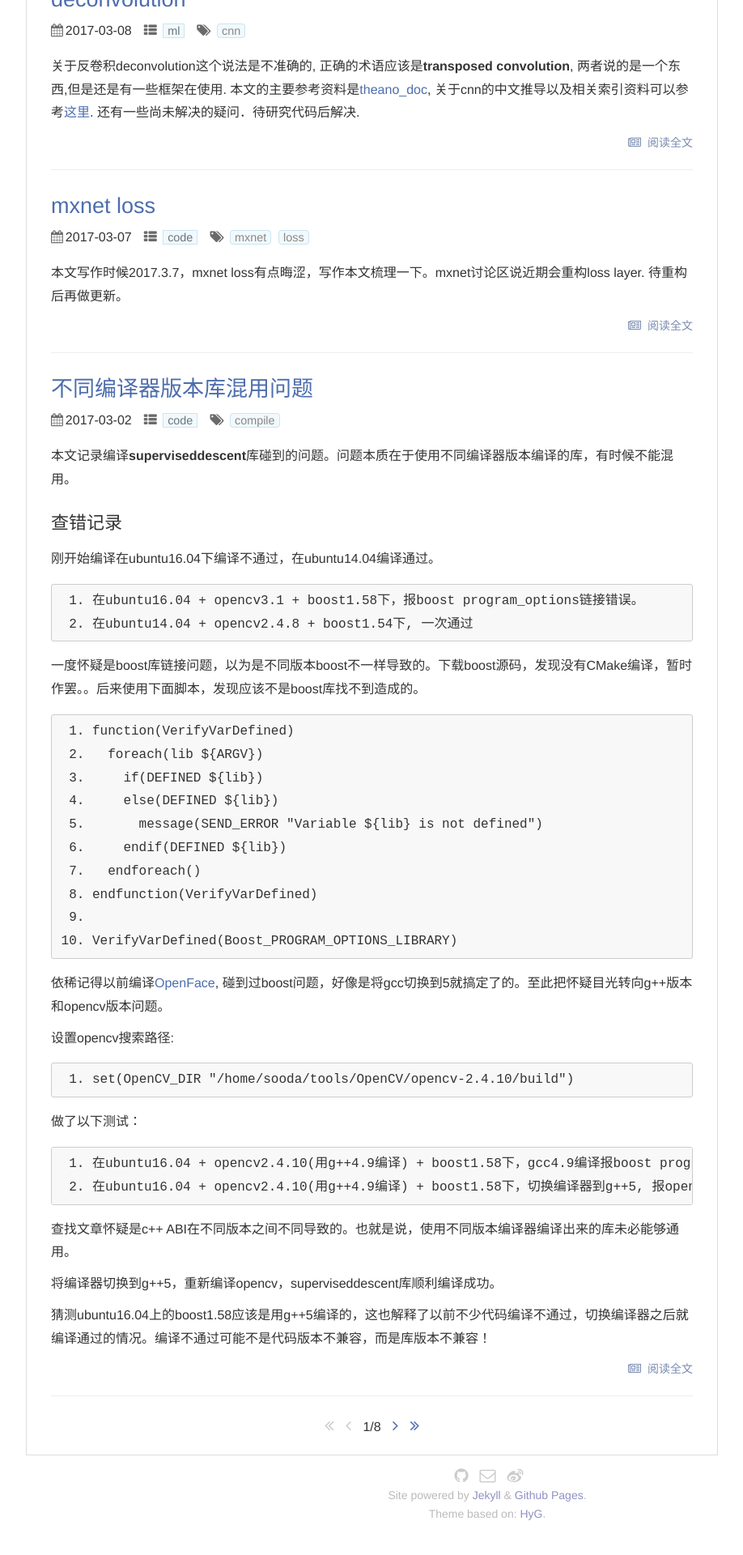
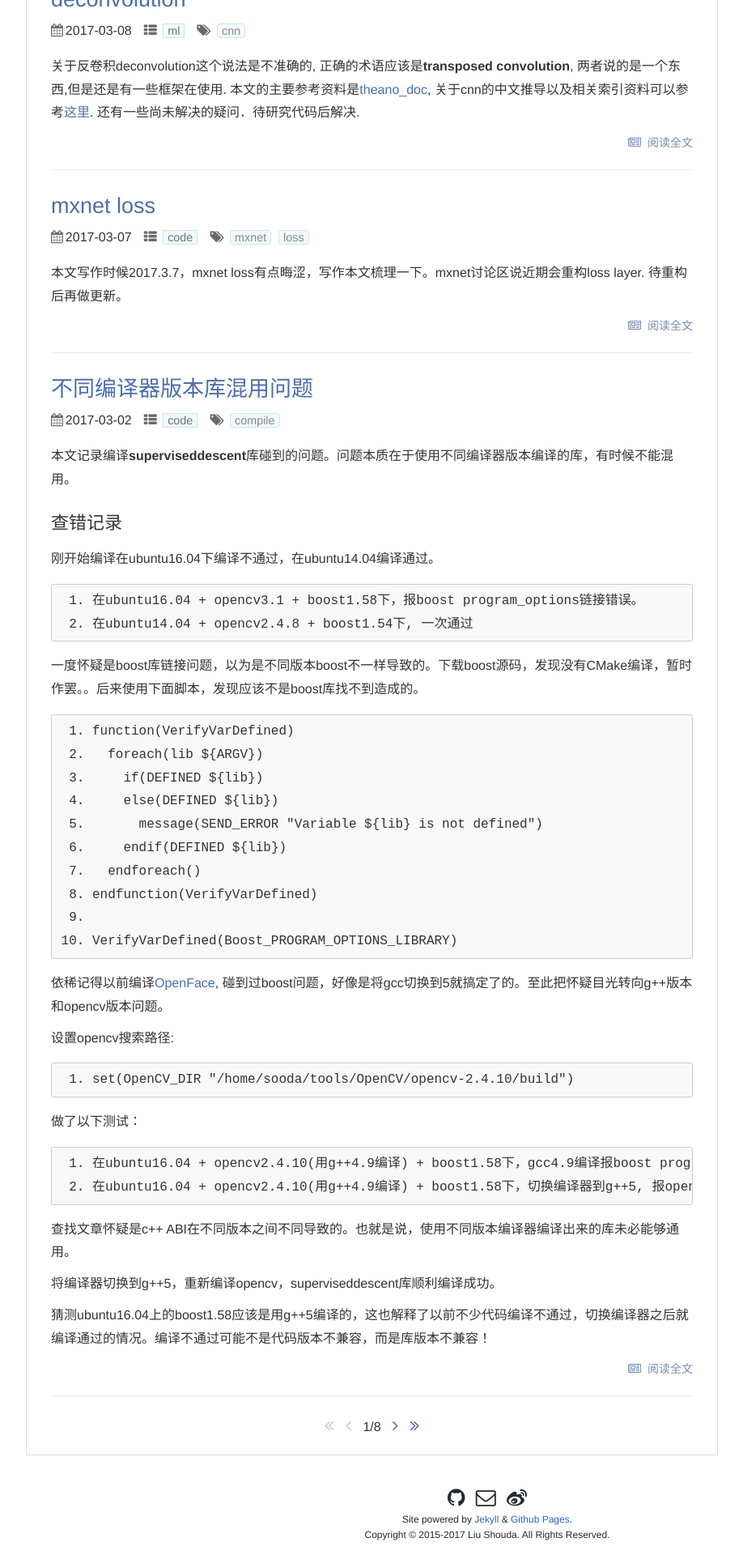
Before and after one commit to vsooda/vsooda.github.io, a Jekyll site: the page built from index.html, in a window 1280 px wide. Shown: the part 2396-4316 px from the top of the page at 81% size, without its empty margins (38-956 px from the left). Built offline with Jekyll 4.4.1, drawn with Linux system fonts in a browser that asks for light colours; the list of posts is cut into pages by our own code; before the commit the page ends 4291 px from its top, so only the background shows below that.

Commit message:
update footer

```diff
--- a/_includes/footer.html
+++ b/_includes/footer.html
@@ -3,19 +3,37 @@
 
     <div class="wrapper">
 
-        <p class="description">
-            {% if site.description_footer %} {{site.description_footer}} {% endif %}
-        </p>
+        <!-- <p class="description">
+             {% if site.description_footer %} {{site.description_footer}} {% endif %}
+             </p> -->
         <p class="contact">
             {% if site.github_username %}
-            <a href="https://github.com/{{site.github_username}}" title="GitHub"><i class="fa fa-github" aria-hidden="true"></i></a> {% endif %} {% if site.email %}
-            <a href="mailto:{{site.email}}" title="email"><i class="fa fa-envelope-o" aria-hidden="true"></i></a> {% endif %} {% if site.weibo_username %}
-            <a href="http://weibo.com/{{site.weibo_username}}" title="Weibo"><i class="fa fa-weibo" aria-hidden="true"></i></a> {% endif %} {% if site.zhihu_username %}
-            <a href="https://www.zhihu.com/people/{{site.zhihu_username}}" title="Zhihu"><i class="iconfont">&#xe829;</i></a> {% endif %} {% if site.twitter_username %}
-            <a href="https://twitter.com/{{site.twitter_username}}" title="Twitter"><i class="fa fa-twitter" aria-hidden="true"></i></a> {% endif %} {% if site.facebook_username %}
-            <a href="https://www.facebook.com/{{site.facebook_username}}" title="Facebook"><i class="fa fa-facebook-official" aria-hidden="true"></i></a> {% endif %}  {% if site.linkedIn_username %}
-            <a href="https://www.linkedin.com/in/{{site.linkedIn_username}}" title="LinkedIn"><i class="fa fa-linkedin" aria-hidden="true"></i></a> {% endif %} {% if site.dribbble_username %}
-            <a href=" https://dribbble.com/{{site.dribbble_username}}" title="Dribbble"><i class="fa fa-dribbble" aria-hidden="true"></i></a> {% endif %}
+            <a href="https://github.com/{{site.github_username}}" title="GitHub"><i class="fa fa-github" aria-hidden="true"></i></a>
+            {% endif %}
+            {% if site.email %}
+            <a href="mailto:{{site.email}}" title="email"><i class="fa fa-envelope-o" aria-hidden="true"></i></a>
+            {% endif %}
+            {% if site.weibo_username %}
+            <a href="http://weibo.com/{{site.weibo_username}}" title="Weibo"><i class="fa fa-weibo" aria-hidden="true"></i></a>
+            {% endif %}
+            {% if site.quora_username %}
+            <a href="http://www.quora.com/profile/{{site.quora_username}}" title="Quora"><i class="fa fa-quora" aria-hidden="true"></i></a>
+            {% endif %}
+            {% if site.zhihu_username %}
+            <a href="https://www.zhihu.com/people/{{site.zhihu_username}}" title="Zhihu"><i class="iconfont icon-daoruzhihu"></i></a>
+            {% endif %}
+            {% if site.twitter_username %}
+            <a href="https://twitter.com/{{site.twitter_username}}" title="Twitter"><i class="fa fa-twitter" aria-hidden="true"></i></a>
+            {% endif %}
+            {% if site.facebook_username %}
+            <a href="https://www.facebook.com/{{site.facebook_username}}" title="Facebook"><i class="fa fa-facebook-official" aria-hidden="true"></i></a>
+            {% endif %}
+            {% if site.linkedIn_username %}
+            <a href="https://www.linkedin.com/in/{{site.linkedIn_username}}" title="LinkedIn"><i class="fa fa-linkedin" aria-hidden="true"></i></a>
+            {% endif %}
+            {% if site.dribbble_username %}
+            <a href=" https://dribbble.com/{{site.dribbble_username}}" title="Dribbble"><i class="fa fa-dribbble" aria-hidden="true"></i></a>
+            {% endif %}
         </p>
         <p class="power">
             <span>
@@ -24,7 +42,11 @@
         </p>
         <p class="power">
             <span>
-                Theme based on: <a href="https://github.com/Gaohaoyang/gaohaoyang.github.io.git">HyG</a>.
+                Copyright &copy; 2015-<script language="javascript" type="text/javascript">
+                 var today = new Date()
+                 var year = today.getFullYear()
+                 document.write(year)
+                </script> {{site.title}}. All Rights Reserved.
             </span>
         </p>
     </div>
--- a/_sass/_footer.scss
+++ b/_sass/_footer.scss
@@ -5,14 +5,17 @@
     left: 0;
 
     text-align: center;
-    // margin-top: 50px;
-    color: #bbb;
+    margin-top: 20px;
+    // background-color: #2b2b3c;
+    // box-shadow: 0 -2px 4px 1px rgba(0,0,0,0.5);
+    color: #24292E;
+    // text-shadow: 1px 1px 5px #888;
     .wrapper {
-        width: 1140px;
+        width: 100%;
         margin: 0 auto;
         padding: 15px 0;
         text-align: center;
-        font-size: 14px;
+        font-size: 12px;
         p {
             margin: 0;
             line-height: 1.6;
@@ -20,26 +23,27 @@
         .contact {
             display: inline-block;
             a {
-                color: #ccc;
+                // color: #3162c4;
+                color: #24292E;
                 transition: 0.3s ease;
                 &:hover {
-                    color: #000;
+                    color: #3162c4;
                 }
                 i {
-                    margin: 0 5px;
-                    font-size: 20px;
+                    margin: 5px 5px;
+                    font-size: 25px;
                 }
             }
         }
         .description {
-            display: inline-block;
+            color: #3162c4;
         }
         .power {
             a {
-                color: #8F90C5;
+                color: #3162C4;
                 transition: 0.3s ease;
                 &:hover {
-                    color: #fff;
+                    color: #3162C4;
                 }
             }
         }
```
